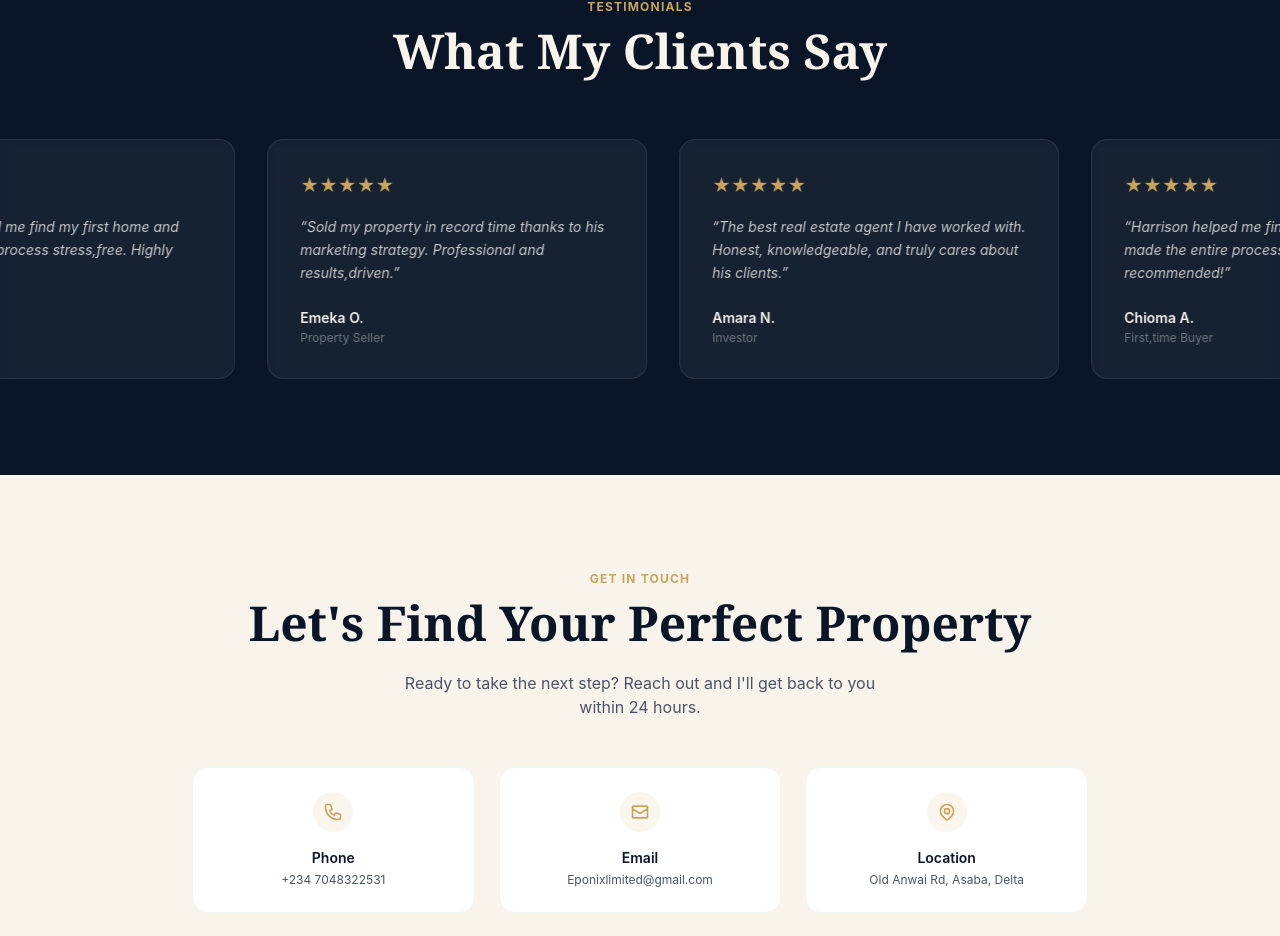
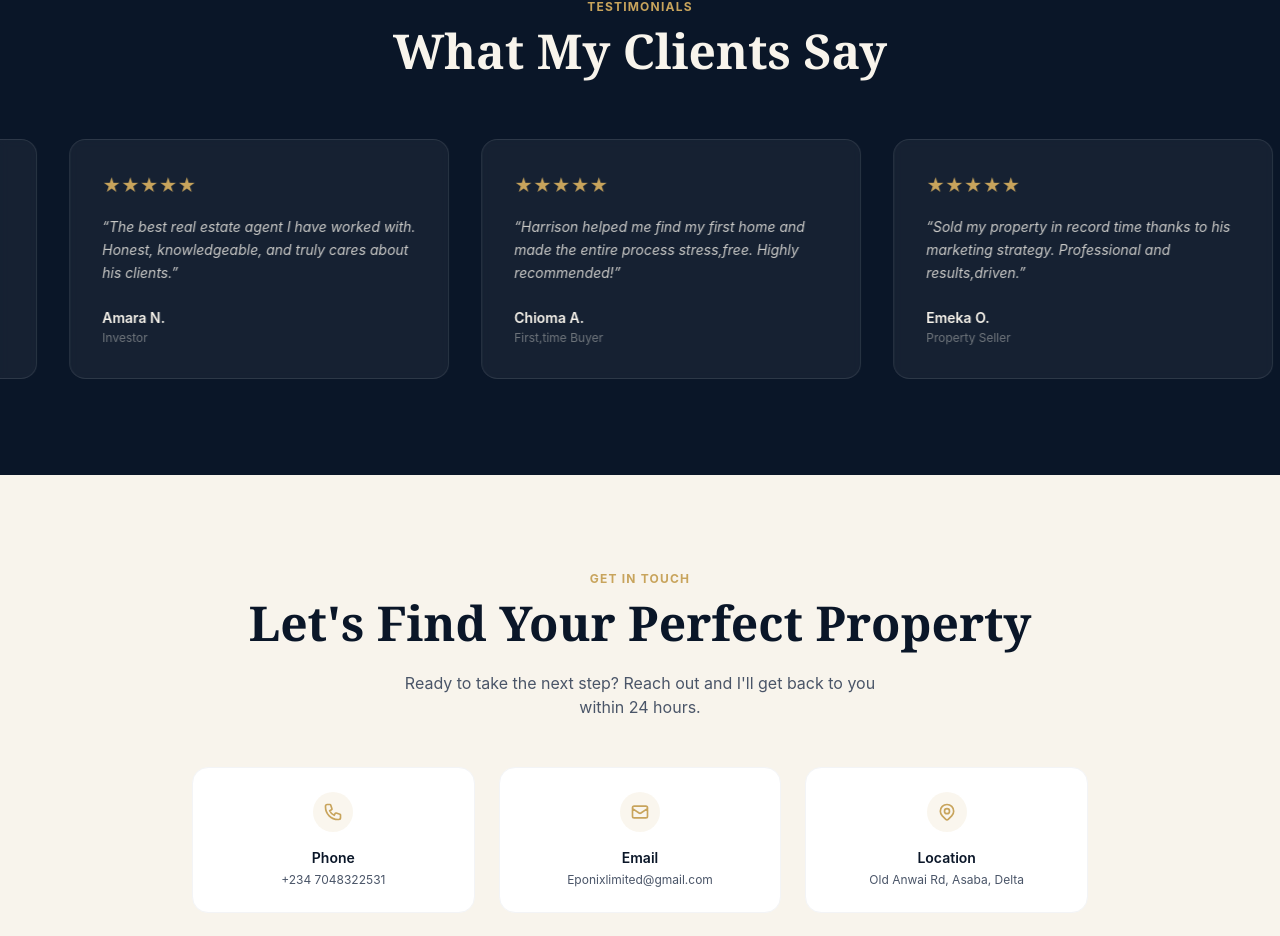
Before and after one commit to dev-anna-life/mr-multipreneur-realtor, a Next.js app: page / in a window 1280 px wide. Shown: the part 2676-3612 px from the top of the page. Built offline with nearby package versions, Linux system fonts and the light colour scheme.

Commit message:
Start testimonial marquee from centered position

```diff
--- a/app/globals.css
+++ b/app/globals.css
@@ -19,4 +19,4 @@
 
 .animate-fadeUp { animation: fadeUp 0.7s ease both; }
 .animate-float { animation: float 5s ease-in-out infinite; }
-.marquee-track { animation: marquee 40s linear infinite; }
+.marquee-track { animation: marquee 40s linear infinite; animation-delay: -20s; }
```
